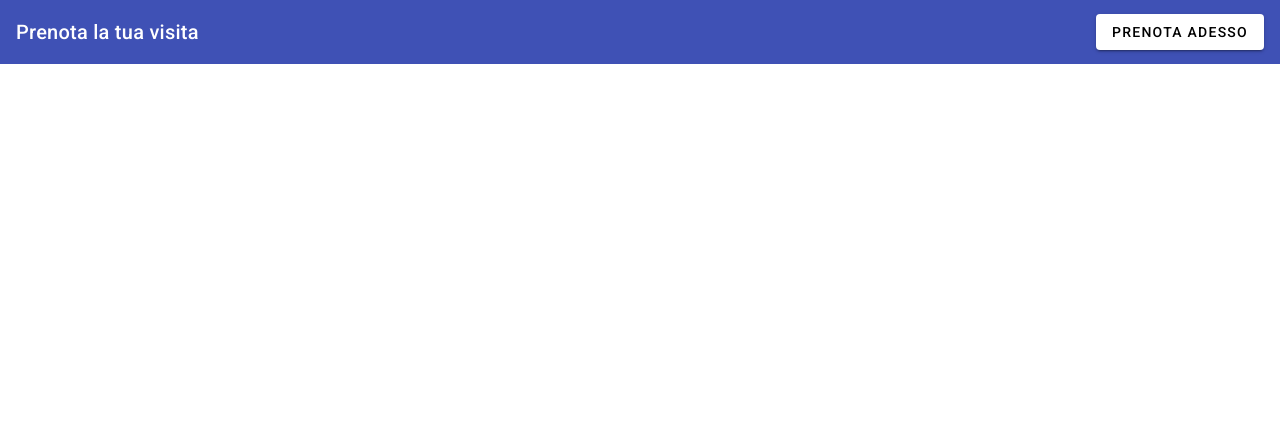
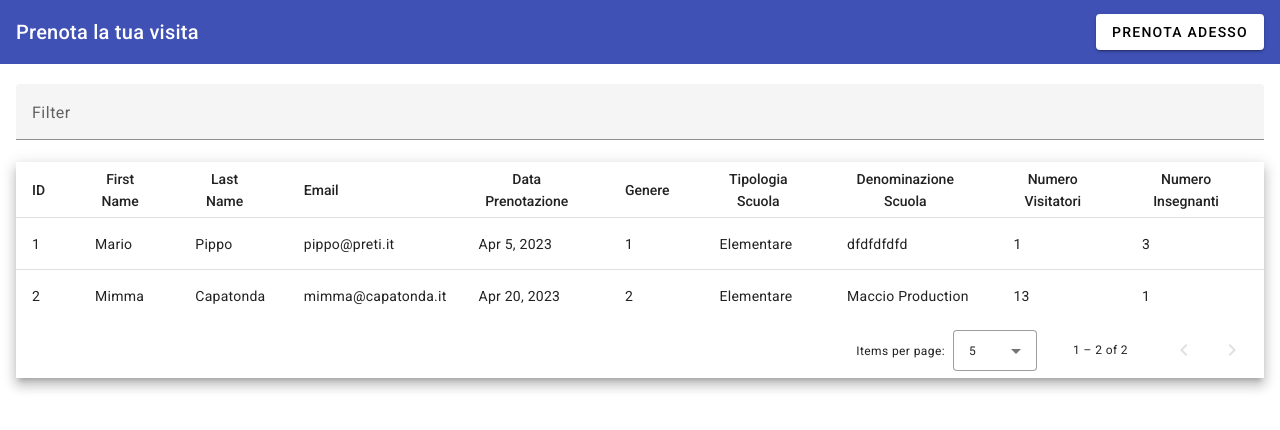
Before and after one commit to Toto-lonardo/angular-tutorial, an Angular app: page / in a window 1280 px wide. Shown: the top 430 px of the page. Built offline with nearby package versions, Linux system fonts and the light colour scheme; data requests are answered from the project's data file.

Commit message:
Create table layout

```diff
--- a/src/app/app.component.html
+++ b/src/app/app.component.html
@@ -1,5 +1,81 @@
 <mat-toolbar color="primary">
   <span>Prenota la tua visita</span>
   <span class="example-spacer"></span>
-  <button mat-raised-button (click)="openAddEditEmpForm()" >PRENOTA ADESSO</button>
+  <button mat-raised-button (click)="openAddEditEmpForm()">PRENOTA ADESSO</button>
 </mat-toolbar>
+
+<div class="main-body">
+  <mat-form-field>
+    <mat-label>Filter</mat-label>
+    <input matInput (keyup)="applyFilter($event)" placeholder="Ex. Mia" #input>
+  </mat-form-field>
+
+  <div class="mat-elevation-z8">
+    <table mat-table [dataSource]="dataSource" matSort>
+
+      <!-- ID Column -->
+      <ng-container matColumnDef="id">
+        <th mat-header-cell *matHeaderCellDef mat-sort-header> ID </th>
+        <td mat-cell *matCellDef="let row"> {{row.id}} </td>
+      </ng-container>
+
+      <!-- First Name Column -->
+      <ng-container matColumnDef="firstName">
+        <th mat-header-cell *matHeaderCellDef mat-sort-header> First Name</th>
+        <td mat-cell *matCellDef="let row"> {{row.firstName}} </td>
+      </ng-container>
+
+      <!-- Last Name Column -->
+      <ng-container matColumnDef="lastName">
+        <th mat-header-cell *matHeaderCellDef mat-sort-header> Last Name </th>
+        <td mat-cell *matCellDef="let row"> {{row.lastName}} </td>
+      </ng-container>
+
+      <!-- Email -->
+      <ng-container matColumnDef="email">
+        <th mat-header-cell *matHeaderCellDef mat-sort-header> Email</th>
+        <td mat-cell *matCellDef="let row"> {{row.email}} </td>
+      </ng-container>
+
+      <!-- Last Name Column -->
+      <ng-container matColumnDef="dpr">
+        <th mat-header-cell *matHeaderCellDef mat-sort-header> Data Prenotazione</th>
+        <td mat-cell *matCellDef="let row"> {{row.dpr | date}} </td>
+      </ng-container>
+
+      <ng-container matColumnDef="gender">
+        <th mat-header-cell *matHeaderCellDef mat-sort-header> Genere</th>
+        <td mat-cell *matCellDef="let row"> {{row.gender}} </td>
+      </ng-container>
+
+      <ng-container matColumnDef="tscuola">
+        <th mat-header-cell *matHeaderCellDef mat-sort-header> Tipologia Scuola</th>
+        <td mat-cell *matCellDef="let row"> {{row.tscuola}} </td>
+      </ng-container>
+
+      <ng-container matColumnDef="denominazione">
+        <th mat-header-cell *matHeaderCellDef mat-sort-header> Denominazione Scuola</th>
+        <td mat-cell *matCellDef="let row"> {{row.denominazione}}</td>
+      </ng-container>
+
+      <ng-container matColumnDef="numVisitatori">
+        <th mat-header-cell *matHeaderCellDef mat-sort-header> Numero Visitatori </th>
+        <td mat-cell *matCellDef="let row"> {{row.numVisitatori}}</td>
+      </ng-container>
+
+      <ng-container matColumnDef="numInsegnanti">
+        <th mat-header-cell *matHeaderCellDef mat-sort-header> Numero Insegnanti</th>
+        <td mat-cell *matCellDef="let row"> {{row.numInsegnanti}}</td>
+      </ng-container>
+      <tr mat-header-row *matHeaderRowDef="displayedColumns"></tr>
+      <tr mat-row *matRowDef="let row; columns: displayedColumns;"></tr>
+
+      <!-- Row shown when there is no matching data. -->
+      <tr class="mat-row" *matNoDataRow>
+        <td class="mat-cell" colspan="4">No data matching the filter "{{input.value}}"</td>
+      </tr>
+    </table>
+
+    <mat-paginator [pageSizeOptions]="[5, 10, 25, 100]" aria-label="Select page of users"></mat-paginator>
+  </div>
+</div>
--- a/src/app/app.component.scss
+++ b/src/app/app.component.scss
@@ -1,3 +1,12 @@
 .example-spacer {
   flex: 1 1 auto;
 }
+
+.main-body {
+  margin: 0 auto;
+  padding-top: 20px;
+  max-width: 1248px;
+  mat-form-field {
+    width: 100%;
+  }
+}
--- a/src/app/app.component.ts
+++ b/src/app/app.component.ts
@@ -1,7 +1,10 @@
-import { Component, OnInit } from '@angular/core';
+import { Component, OnInit, ViewChild } from '@angular/core';
 import {MatDialog} from '@angular/material/dialog';
 import {EmpAddEditComponent} from './emp-add-edit/emp-add-edit.component';
 import {PrenotazioniService} from './services/prenotazioni.service';
+import {MatPaginator} from '@angular/material/paginator';
+import {MatSort} from '@angular/material/sort';
+import {MatTableDataSource} from '@angular/material/table';
 
 @Component({
   selector: 'app-root',
@@ -9,7 +12,12 @@ import {PrenotazioniService} from './services/prenotazioni.service';
   styleUrls: ['./app.component.scss']
 })
 export class AppComponent implements OnInit {
-  title = 'crud-app';
+
+  displayedColumns: string[] = ['id','firstName', 'lastName', 'email', 'dpr', 'gender', 'tscuola', 'denominazione', 'numVisitatori', 'numInsegnanti'];
+  dataSource!: MatTableDataSource<any>;
+
+  @ViewChild(MatPaginator) paginator!: MatPaginator;
+  @ViewChild(MatSort) sort!: MatSort;
 
   constructor(private _dialog: MatDialog, private _prenoService: PrenotazioniService) {}
 
@@ -24,9 +32,20 @@ export class AppComponent implements OnInit {
   getPrenotazioniList() {
     this._prenoService.getPrenotazioniList().subscribe({
       next: (res) => {
-        console.log(res);
+       this.dataSource = new MatTableDataSource(res);
+       this.dataSource.sort = this.sort;
+       this.dataSource.paginator = this.paginator;
       },
       error: console.log,
     });
   }
+
+  applyFilter(event: Event) {
+    const filterValue = (event.target as HTMLInputElement).value;
+    this.dataSource.filter = filterValue.trim().toLowerCase();
+
+    if (this.dataSource.paginator) {
+      this.dataSource.paginator.firstPage();
+    }
+  }
 }
--- a/src/app/emp-add-edit/emp-add-edit.component.html
+++ b/src/app/emp-add-edit/emp-add-edit.component.html
@@ -29,9 +29,9 @@
     <div class="row">
       <mat-radio-group aria-label="Select an option" formControlName="gender">
         <mat-label><strong>Genere</strong></mat-label>
-        <mat-radio-button value="1">Maschile</mat-radio-button>
-        <mat-radio-button value="2">Femminile</mat-radio-button>
-        <mat-radio-button value="2">Altro</mat-radio-button>
+        <mat-radio-button value="Maschile">Maschile</mat-radio-button>
+        <mat-radio-button value="Femminile">Femminile</mat-radio-button>
+        <mat-radio-button value="Altro">Altro</mat-radio-button>
       </mat-radio-group>
     </div>
     <div class="row">
```
Also changed, not shown: src/app/app.module.ts (+7 -1 lines).
